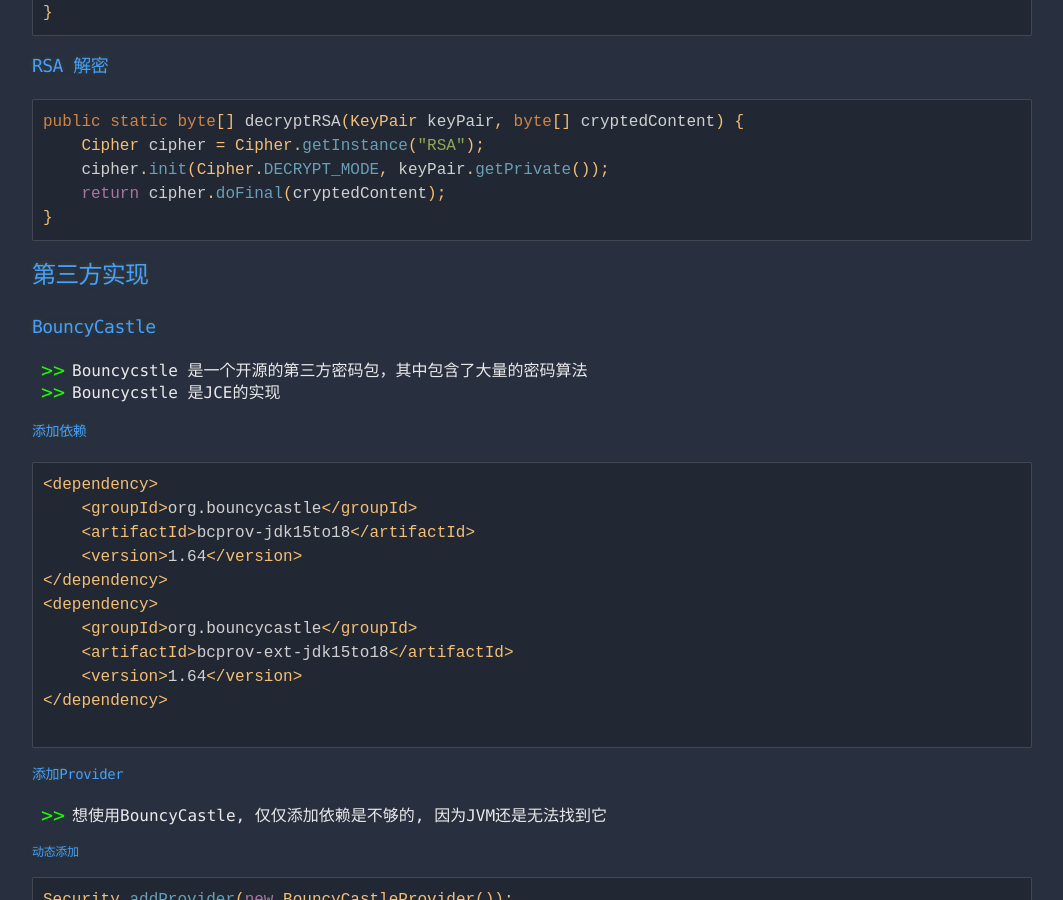
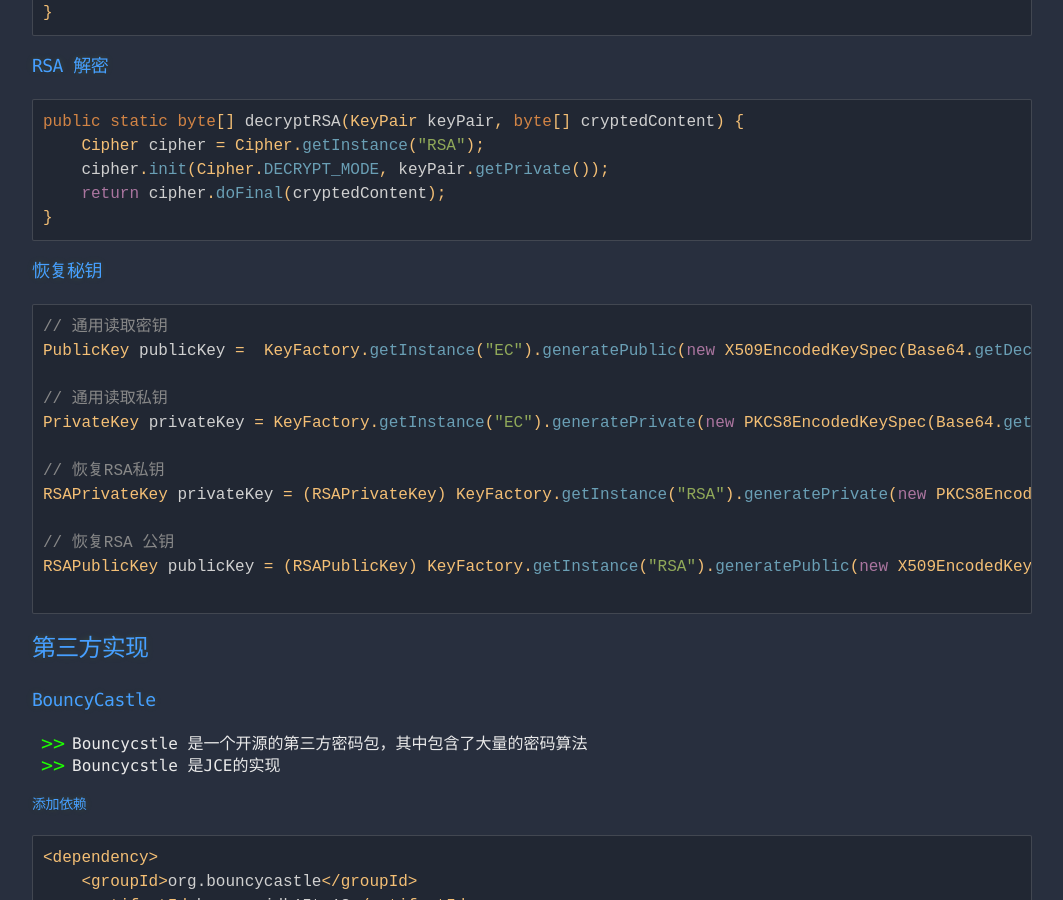
Before and after one commit to Ikki-Dai/blogs, a Jekyll site: the page built from _posts/2019-08-10-安全算法.md, in a window 1280 px wide and 900 px high, scrolled down 2063 px. Shown: the whole window, without its empty margins (108-1171 px from the left). Built offline with Jekyll 4.4.1, drawn with Linux system fonts in a browser that asks for light colours.

Commit message:
update key recover from base64

````diff
--- a/_posts/2019-08-10-安全算法.md
+++ b/_posts/2019-08-10-安全算法.md
@@ -89,6 +89,23 @@
 }
 ```
 
+### 恢复秘钥
+
+```java
+// 通用读取密钥
+PublicKey publicKey =  KeyFactory.getInstance("EC").generatePublic(new X509EncodedKeySpec(Base64.getDecoder().decode(privateKeyStr)));
+
+// 通用读取私钥
+PrivateKey privateKey = KeyFactory.getInstance("EC").generatePrivate(new PKCS8EncodedKeySpec(Base64.getDecoder().decode(privateKeyStr)));
+
+// 恢复RSA私钥
+RSAPrivateKey privateKey = (RSAPrivateKey) KeyFactory.getInstance("RSA").generatePrivate(new PKCS8EncodedKeySpec(Base64.getDecoder().decode(privateKeyStr)));
+
+// 恢复RSA 公钥
+RSAPublicKey publicKey = (RSAPublicKey) KeyFactory.getInstance("RSA").generatePublic(new X509EncodedKeySpec(Base64.getDecoder().decode(privateKeyStr)));
+
+```
+
 ## 第三方实现
 
 ### BouncyCastle
````
